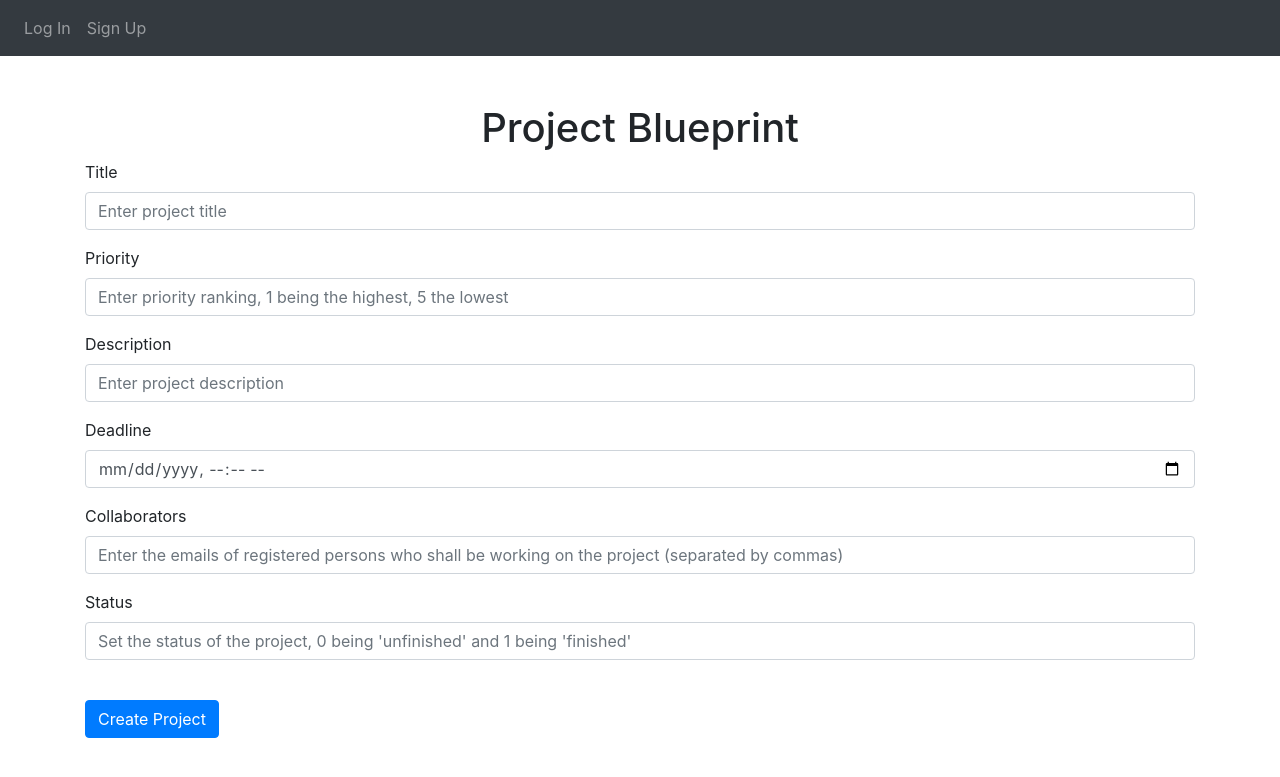
After one commit to karbyshevillia/Gouvernement, a Flask app: template website/templates/projects_edit.html in a window 1280 px wide. The commit adds this page. Shown: the top 777 px of the page. Run offline with Flask 3, Linux system fonts and the light colour scheme; the template is opened without the code that fills it, so the values that code supplies are empty; parts of the project's set-up code (start-up, migrations or seed data) failed here and were passed over; some libraries are stand-ins or nearby versions.

Commit message:
I AM A GOD OF SQL (2:48 AM) Implemented Project model and the N:N relationship with Users, new Home (Projects) page accounting for this. New HTML views, such as projects and projects_edit

```diff
--- a/website/__init__.py
+++ b/website/__init__.py
@@ -32,6 +32,8 @@ def create_app():
     def load_user(id):
         return User.query.get(int(id))
 
+    create_database(app)
+
     return app
 
 def create_database(app):
--- a/website/auth.py
+++ b/website/auth.py
@@ -24,7 +24,7 @@ def login():
             if check_password_hash(user.password, password):
                 flash("Logged in successfully!", category="success")
                 login_user(user, remember=True)
-                return redirect(url_for("views.home"))
+                return redirect(url_for("views.projects"))
             else:
                 flash("Incorrect password.", category="error")
         else:
@@ -72,6 +72,6 @@ def sign_up():
             db.session.commit()
             login_user(new_user, remember=True)
             flash("Account created!", category="success")
-            return redirect(url_for("views.home"))
+            return redirect(url_for("views.projects"))
 
     return render_template("sign_up.html", user=current_user)
--- a/website/templates/base.html
+++ b/website/templates/base.html
@@ -36,7 +36,7 @@
                 <a class="nav-item nav-link" id="signUp" href="/auth/sign-up">Sign Up</a>
                 {% else %}
                 <a class="nav-item nav-link" id="logout" href="/auth/logout">Log Out</a>
-                <a class="nav-item nav-link" id="home" href="/views/home">Home</a>
+                <a class="nav-item nav-link" id="projects" href="/views/projects">Projects</a>
                 {% endif %}
             </div>
             {% if user.is_authenticated %}
--- /dev/null
+++ b/website/templates/projects_edit.html
@@ -0,0 +1,69 @@
+{% extends "base.html" %}
+
+{% block title %}Blueprint{% endblock %}
+
+{% block content %}
+<h1 class="text-center pt-5">Project Blueprint</h1>
+<form method="POST">
+    <div class="form-group">
+        <label for="title">Title</label>
+        <input
+            type="text"
+            class="form-control"
+            id="title"
+            name="title"
+            placeholder="Enter project title">
+    </div>
+    <div class="form-group">
+        <label for="priority">Priority</label>
+        <input
+            type="number"
+            class="form-control"
+            id="priority"
+            name="priority"
+            min = "1"
+            max = "5"
+            placeholder="Enter priority ranking, 1 being the highest, 5 the lowest">
+    </div>
+    <div class="form-group">
+        <label for="description">Description</label>
+        <input
+            type="text"
+            class="form-control"
+            id="description"
+            name="description"
+            placeholder="Enter project description">
+    </div>
+    <div class="form-group">
+        <label for="deadline">Deadline</label>
+        <input
+            type="datetime-local"
+            class="form-control"
+            id="deadline"
+            name="deadline"
+            placeholder="Set project deadline">
+    </div>
+    <div class="form-group">
+        <label for="collaborators">Collaborators</label>
+        <input
+            type="text"
+            class="form-control"
+            id="collaborators"
+            name="collaborators"
+            placeholder="Enter the emails of registered persons who shall be working on the project (separated by commas)">
+    </div>
+    <div class="form-group">
+        <label for="status">Status</label>
+        <input
+            type="number"
+            class="form-control"
+            id="status"
+            name="status"
+            min="0"
+            max="1"
+            placeholder="Set the status of the project, 0 being 'unfinished' and 1 being 'finished'">
+    </div>
+    <br>
+    <button type="submit" class="btn btn-primary">Create Project</button>
+</form>
+{% endblock %}
```
Also changed, not shown: website/aux/tools.py (added, +18 -0 lines), website/models.py (+22 -5 lines), website/templates/home.html (deleted, +0 -7 lines), website/templates/projects.html (added, +10 -0 lines), website/views.py (+55 -5 lines), database.db, website/aux/__init__.py (added).
